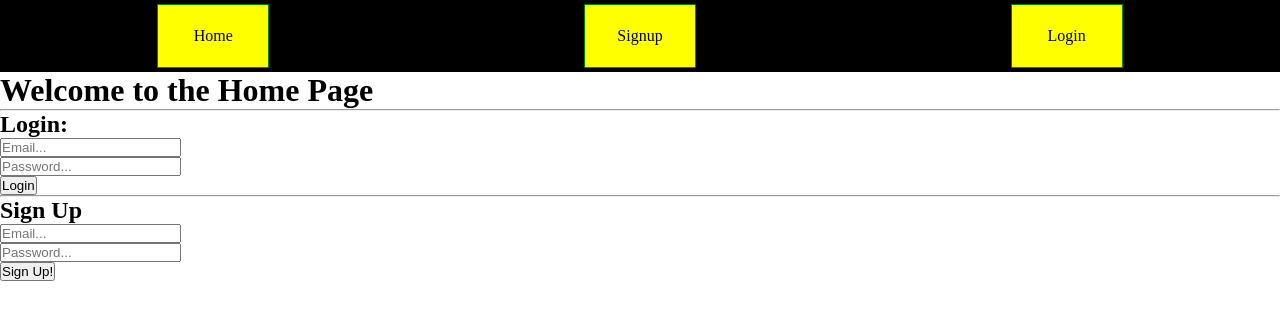
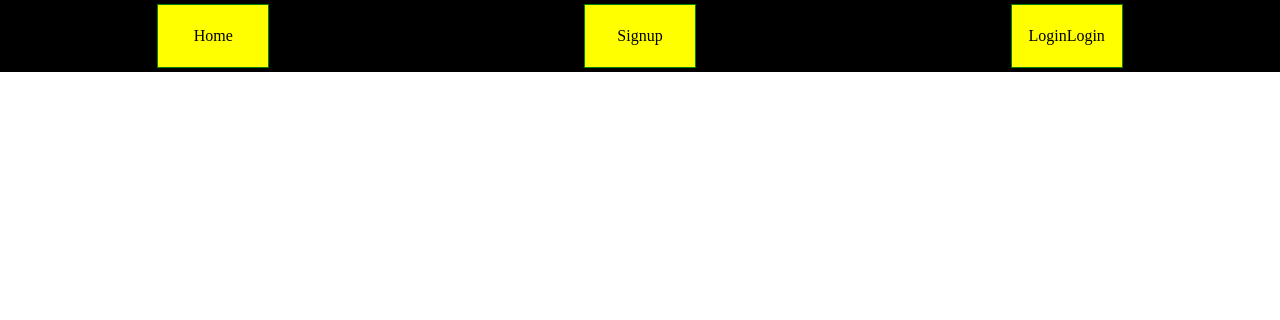
Before and after one commit to romulussenter/using-react-router, a React (Create React App) app: page / in a window 1280 px wide. Shown: the top 320 px of the page. Built offline with nearby package versions, Linux system fonts and the light colour scheme.

Commit message:
Linked the login fpage to the home page.

```diff
--- a/package.json
+++ b/package.json
@@ -5,6 +5,7 @@
   "dependencies": {
     "react": "^16.2.0",
     "react-dom": "^16.2.0",
+    "react-router-dom": "^4.2.2",
     "react-scripts": "1.1.1"
   },
   "scripts": {
--- a/src/App.js
+++ b/src/App.js
@@ -2,6 +2,7 @@ import React, {
   Component
 } from 'react';
 import './App.css';
+import { Route } from 'react-router-dom';
 
 import LoginPage from './pages/Login';
 import HomePage from './pages/Home';
@@ -14,11 +15,12 @@ class App extends Component {
     return (
       <div>
         <Navigation />
-        <HomePage />
+        <Route path='/login' component={LoginPage} />
+        {/* <HomePage />
         <hr/>
         <LoginPage />
         <hr/>
-        <SignupPage />
+        <SignupPage /> */}
       </div>
     );
   }
--- a/src/components/Navigation.js
+++ b/src/components/Navigation.js
@@ -1,5 +1,6 @@
 import React  from 'react';
 import './Navigation.css';
+import {Link} from 'react-router-dom';
 
 const Navigation = props => (
     <nav className='navbar'>
@@ -12,6 +13,7 @@ const Navigation = props => (
             </li>
              <li className='nav-item'>
                 <a href="#">Login</a>
+                <Link to='/login'>Login</Link>
             </li>
         </ul>
     </nav>
--- a/src/index.js
+++ b/src/index.js
@@ -3,6 +3,10 @@ import ReactDOM from 'react-dom';
 import './index.css';
 import App from './App';
 import registerServiceWorker from './registerServiceWorker';
+import {BrowserRouter as Router} from 'react-router-dom';
 
-ReactDOM.render(<App />, document.getElementById('root'));
+ReactDOM.render(
+<Router>
+    <App />
+    </Router>, document.getElementById('root'));
 registerServiceWorker();
```
Also changed, not shown: 1 other file (tests, documents, lock files or other folders).
